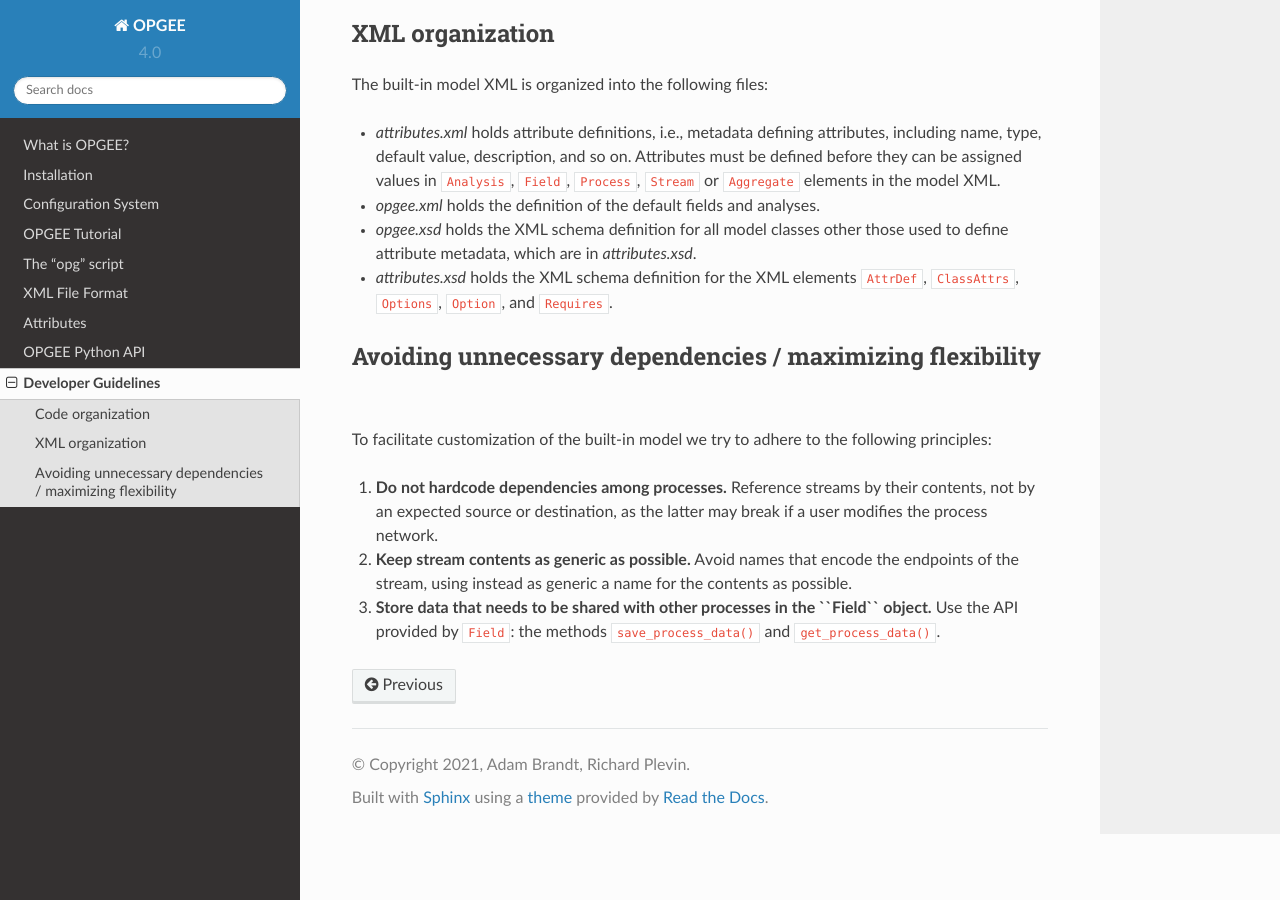
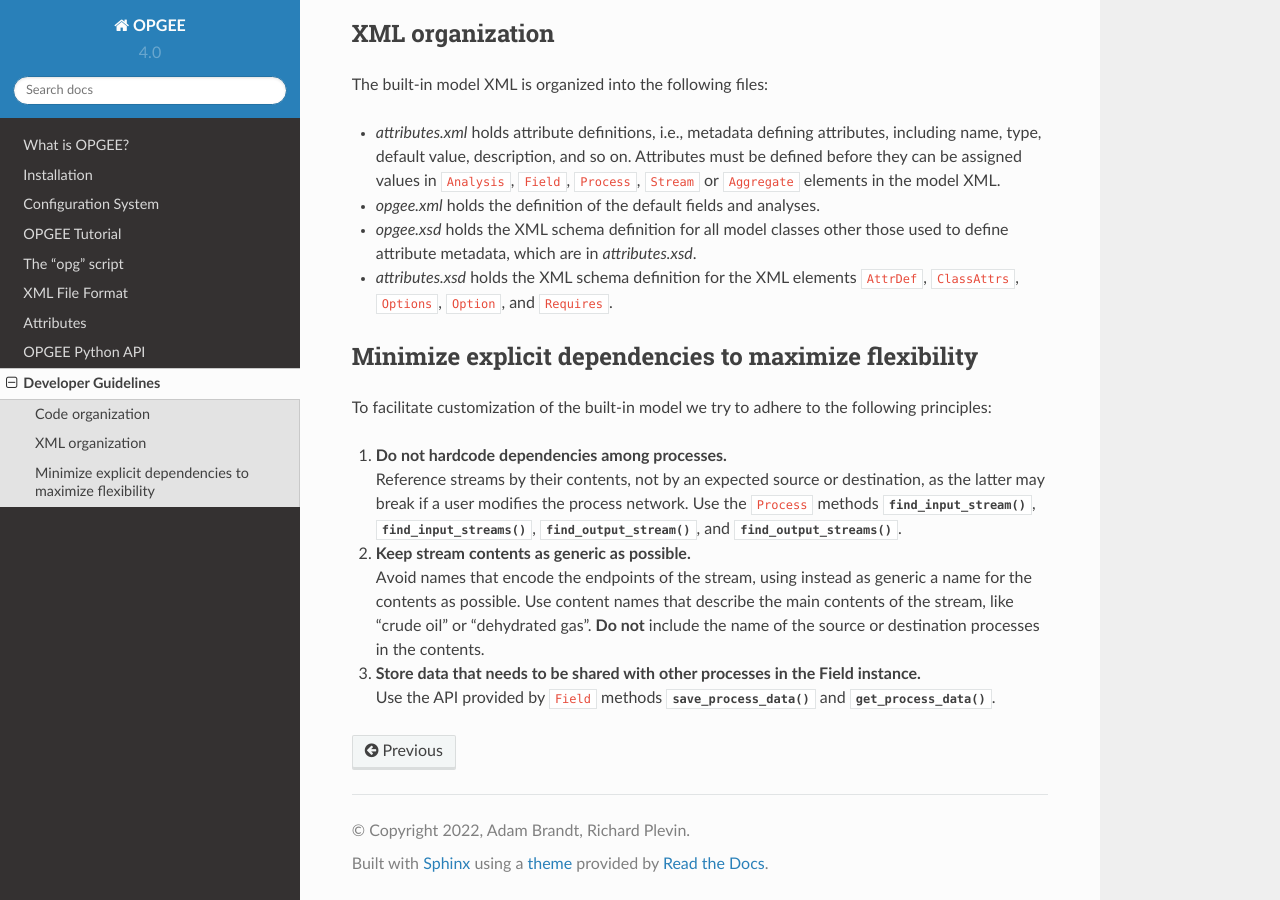
Before and after one commit to msmasnadi/OPGEEv4, a Sphinx documentation site: the page built from docs/source/guidelines.rst, in a window 1280 px wide and 900 px high, scrolled down 684 px. Built offline with Sphinx 7.4.7 and the Read the Docs theme 2.0.0, drawn with Linux system fonts in a browser that asks for light colours.

Commit message:
Documentation updates

```diff
--- a/docs/source/conf.py
+++ b/docs/source/conf.py
@@ -23,7 +23,7 @@ from opgee.version import VERSION
 # -- Project information -----------------------------------------------------
 
 project = 'OPGEE'
-copyright = '2021, Adam Brandt, Richard Plevin'
+copyright = '2022, Adam Brandt, Richard Plevin'
 author = 'Adam Brandt, Richard Plevin'
 
 # The short X.Y version.
--- a/docs/source/config.rst
+++ b/docs/source/config.rst
@@ -10,8 +10,7 @@ The ``opg`` script relies on a configuration file to:
 The configuration file and variables are described below.
 
 .. seealso::
-   Usage of the ``config`` sub-command is described on the :ref:`opg config <config>`
-   page. See :doc:`opgee.config` for documentation of the API to the configuration system.
+   See :doc:`opgee.config` for documentation of the API to the configuration system.
 
    ``opgee`` uses the Python :mod:`ConfigParser` package. See the documentation
    there for more details.
--- a/docs/source/guidelines.rst
+++ b/docs/source/guidelines.rst
@@ -53,19 +53,30 @@ The built-in model XML is organized into the following files:
   ``AttrDef``, ``ClassAttrs``, ``Options``, ``Option``, and ``Requires``.
 
 
-Avoiding unnecessary dependencies / maximizing flexibility
----------------------------------------------------------------
+.. |br| raw:: html
+
+   <br />
+
+Minimize explicit dependencies to maximize flexibility
+--------------------------------------------------------
 
 To facilitate customization of the built-in model we try to adhere to the following
 principles:
 
-1. **Do not hardcode dependencies among processes.** Reference streams by their
-   contents, not by an expected source or destination, as the latter may break
-   if a user modifies the process network.
+1. **Do not hardcode dependencies among processes.** |br|
+   Reference streams by their contents, not by an expected source or destination, as
+   the latter may break if a user modifies the process network. Use the ``Process`` methods
+   :py:func:`~opgee.process.Process.find_input_stream()`,
+   :py:func:`~opgee.process.Process.find_input_streams()`,
+   :py:func:`~opgee.process.Process.find_output_stream()`, and
+   :py:func:`~opgee.process.Process.find_output_streams()`.
 
-2. **Keep stream contents as generic as possible.** Avoid names that encode the
-   endpoints of the stream, using instead as generic a name for the contents as
-   possible.
+2. **Keep stream contents as generic as possible.** |br|
+   Avoid names that encode the endpoints of the stream, using instead as generic a name
+   for the contents as possible. Use content names that describe the main contents of the
+   stream, like "crude oil" or "dehydrated gas". **Do not** include the name of the source or
+   destination processes in the contents.
 
-3. **Store data that needs to be shared with other processes in the ``Field`` object.**
-   Use the API provided by ``Field``: the methods ``save_process_data()`` and ``get_process_data()``.
+3. **Store data that needs to be shared with other processes in the Field instance.** |br|
+   Use the API provided by ``Field`` methods :py:func:`~opgee.field.Field.save_process_data()`
+   and :py:func:`~opgee.field.Field.get_process_data()`.
```
